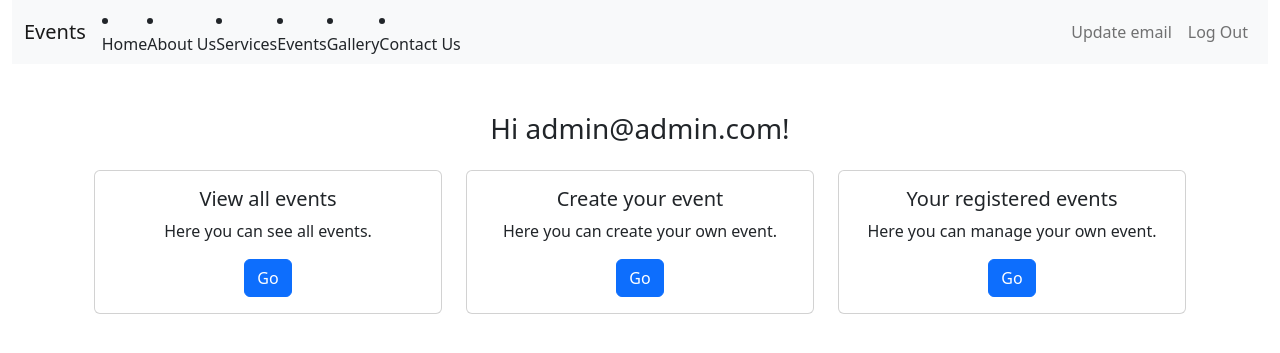
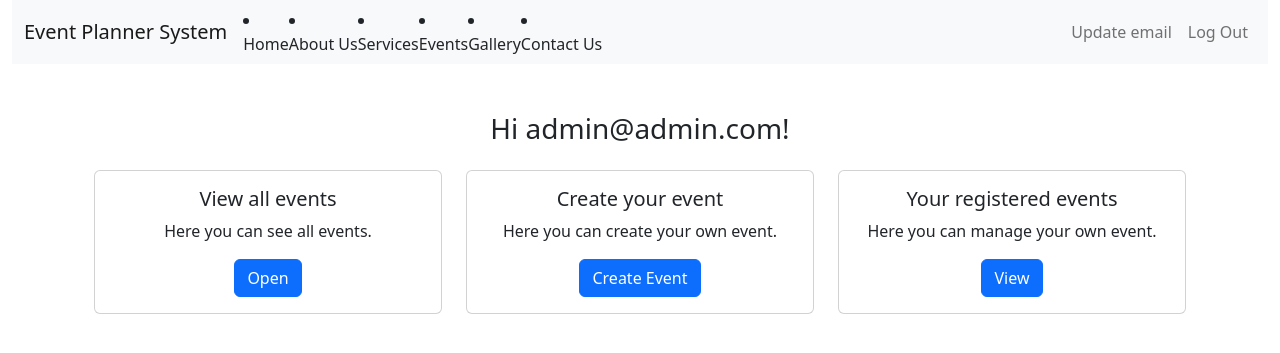
Before and after one commit to vinnie-kips/event-planner-system, a Django app: page / in a window 1280 px wide. Shown: the top 353 px of the page. Run offline with Django 3.2, Linux system fonts and the light colour scheme; a user stored in the database is signed in; some libraries are stand-ins or nearby versions.

Commit message:
Event Planner System

```diff
--- a/templates/base.html
+++ b/templates/base.html
@@ -20,7 +20,7 @@
 <div class="container-fluid">
     <nav class="navbar navbar-expand-lg navbar-light bg-light">
         <div class="container-fluid">
-            <a class="navbar-brand" href="{% url 'home' %}">Events</a>
+            <a class="navbar-brand" href="{% url 'home' %}">Event Planner System</a>
         <li class="nav-item">
                         <a class="nav-link" href="">Home</a>
                     </li>
--- a/templates/base1.html
+++ b/templates/base1.html
@@ -20,7 +20,7 @@
 <div class="container-fluid">
     <nav class="navbar navbar-expand-lg navbar-light bg-light">
         <div class="container-fluid">
-            <a class="navbar-brand" href="{% url 'home' %}">Events</a>
+            <a class="navbar-brand" href="{% url 'home' %}">Event Planner System</a>
             <button class="navbar-toggler" type="button" data-bs-toggle="collapse" data-bs-target="#navbarSupportedContent" aria-controls="navbarSupportedContent" aria-expanded="false" aria-label="Toggle navigation">
                 <span class="navbar-toggler-icon"></span>
             </button>
--- a/templates/home.html
+++ b/templates/home.html
@@ -19,7 +19,7 @@
                     <div class="card-body">
                         <h5 class="card-title">View all events</h5>
                         <p class="card-text">Here you can see all events.</p>
-                        <a href="{% url 'alleventslist' %}" class="btn btn-primary">Go</a>
+                        <a href="{% url 'alleventslist' %}" class="btn btn-primary">Open</a>
                     </div>
                 </div>
             </div>
@@ -28,7 +28,7 @@
                     <div class="card-body">
                         <h5 class="card-title">Create your event</h5>
                         <p class="card-text">Here you can create your own event.</p>
-                        <a href="{% url 'eventscreate' %}" class="btn btn-primary">Go</a>
+                        <a href="{% url 'eventscreate' %}" class="btn btn-primary">Create Event</a>
                     </div>
                 </div>
             </div>
@@ -37,7 +37,7 @@
                     <div class="card-body">
                         <h5 class="card-title">Your registered events</h5>
                         <p class="card-text">Here you can manage your own event.</p>
-                        <a href="{% url 'usereventslist' %}" class="btn btn-primary">Go</a>
+                        <a href="{% url 'usereventslist' %}" class="btn btn-primary">View</a>
                     </div>
                 </div>
             </div>
```
Also changed, not shown: README.md (deleted).
